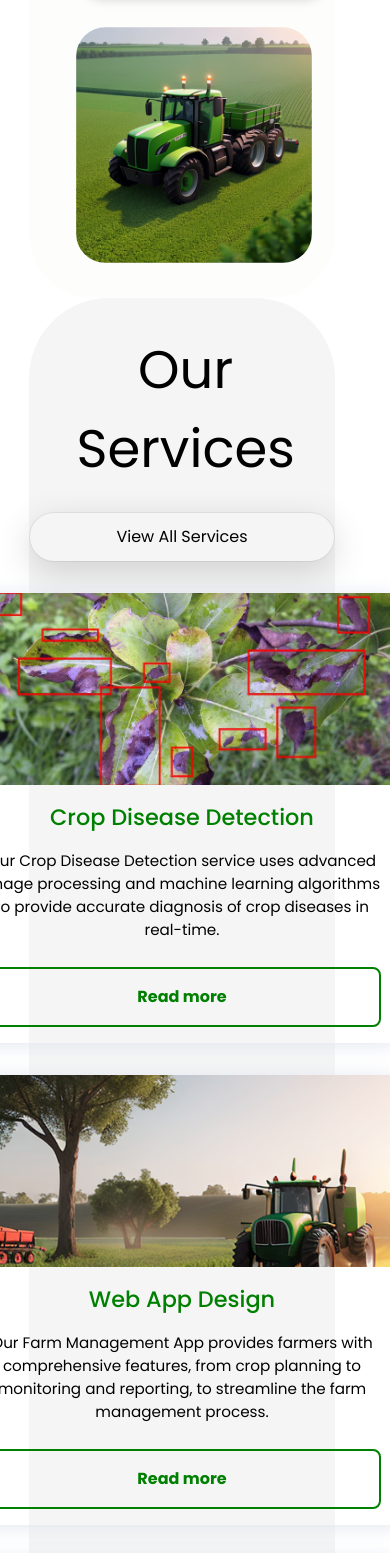
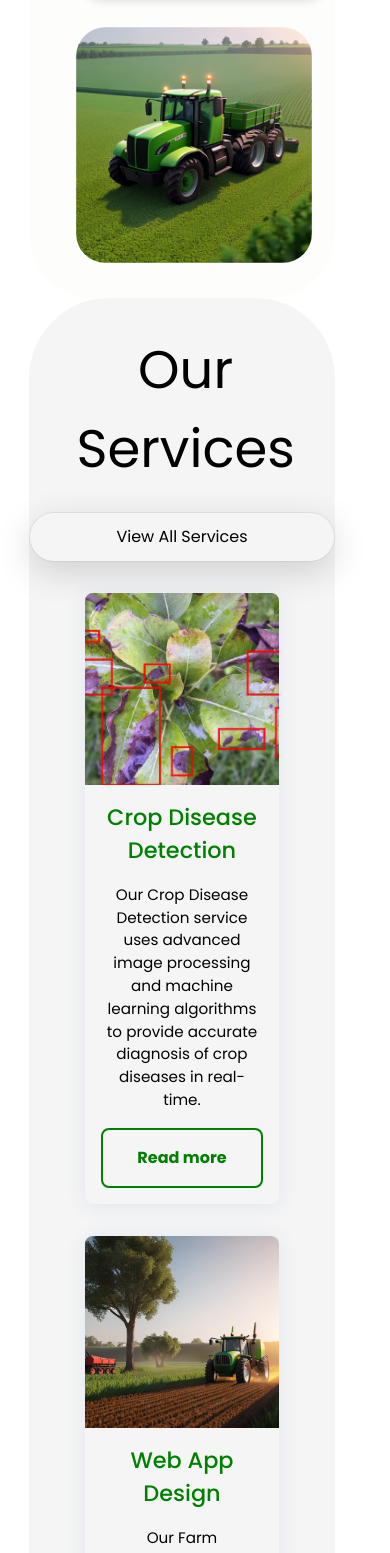
Before and after one commit to shrudex/agrosync, a React (Vite) app: page / in a window 390 px wide. Shown: the part 882-2435 px from the top of the page. Built offline with nearby package versions, Linux system fonts and the light colour scheme; the HTML template or start-up script is replaced by a standard one; a web font is replaced by a local one.

Commit message:
home responsive

```diff
--- a/src/components/pages/Home.css
+++ b/src/components/pages/Home.css
@@ -16,7 +16,6 @@ section {
   display: flex;
   background-color: rgba(227, 236, 206, 0.067);
   border-radius: 4rem;
-
   flex-direction: row;
   justify-content: center;
   gap: 2rem;
--- a/src/components/pages/Services.css
+++ b/src/components/pages/Services.css
@@ -101,3 +101,10 @@ body {
   background: var(--clr-primary);
   color: white;
 }
+
+@media screen and (max-width: 480px) {
+  .card{
+    width: 80%;
+    height: 60%;
+  }
+}
```
Also changed, not shown: public/images/dev-thakkar.jpg, public/images/harshita.jpg.
